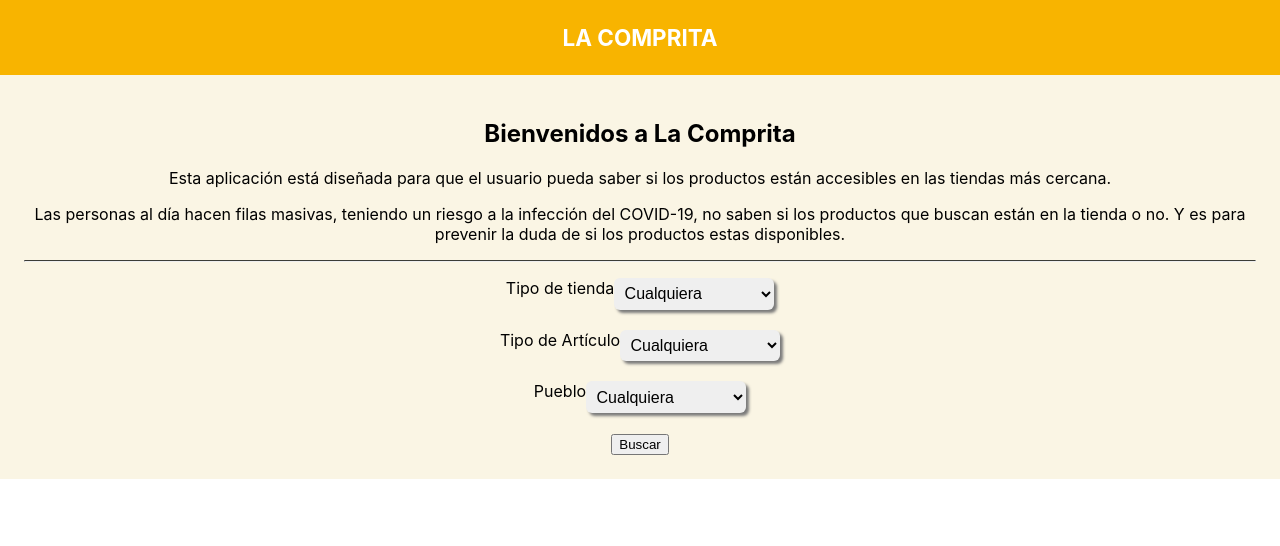
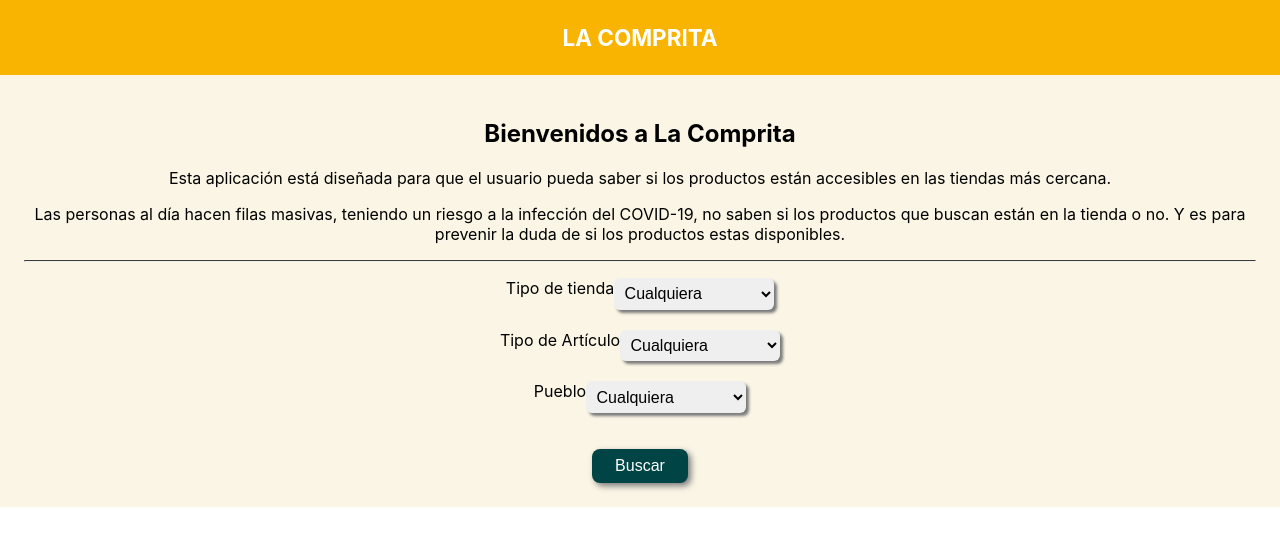
Before and after one commit to christianrosado20/La-Comprita, a React (Create React App) app in the folder client/: page / in a window 1280 px wide. Shown: the top 546 px of the page. Built offline with nearby package versions, Linux system fonts and the light colour scheme.

Commit message:
Filter article done

```diff
--- a/client/src/components/ItemList.js
+++ b/client/src/components/ItemList.js
@@ -21,7 +21,6 @@ export default class ItemList extends React.Component{
 
     getData(){
         const userType = this.props.data;
-        console.log(this.props);
         return(
             <div>
                 {
@@ -30,7 +29,9 @@ export default class ItemList extends React.Component{
                             return (
                                 <Product item={item} />
                             )
-                        } else {
+                        }
+
+                        else if(userType == "ANY"){
                             return (<Product item={item} />)
                         }
 
--- a/client/src/components/LandingPage.js
+++ b/client/src/components/LandingPage.js
@@ -6,9 +6,9 @@ class LandingPage extends Component {
     constructor(props) {
         super(props);
         this.state = {
-            store: '',
-            article: '',
-            location: ''
+            store: 'ANY',
+            article: 'ANY',
+            location: 'ANY'
 
         };
 
@@ -83,7 +83,7 @@ class LandingPage extends Component {
                                 userLocation: this.state.location,
                                 userStore: this.state.store
                                 }}>
-                        <button type="submit">Buscar</button>
+                        <button className="btn" type="submit">Buscar</button>
                     </Link>
                 </form>
             </div>
--- a/client/src/stylesheets/LandingPage.scss
+++ b/client/src/stylesheets/LandingPage.scss
@@ -34,7 +34,7 @@
         }
     }
 
-    .submit {
+    .btn {
 
         margin-top: 1rem;
         padding: 0.5rem 1rem;
```
